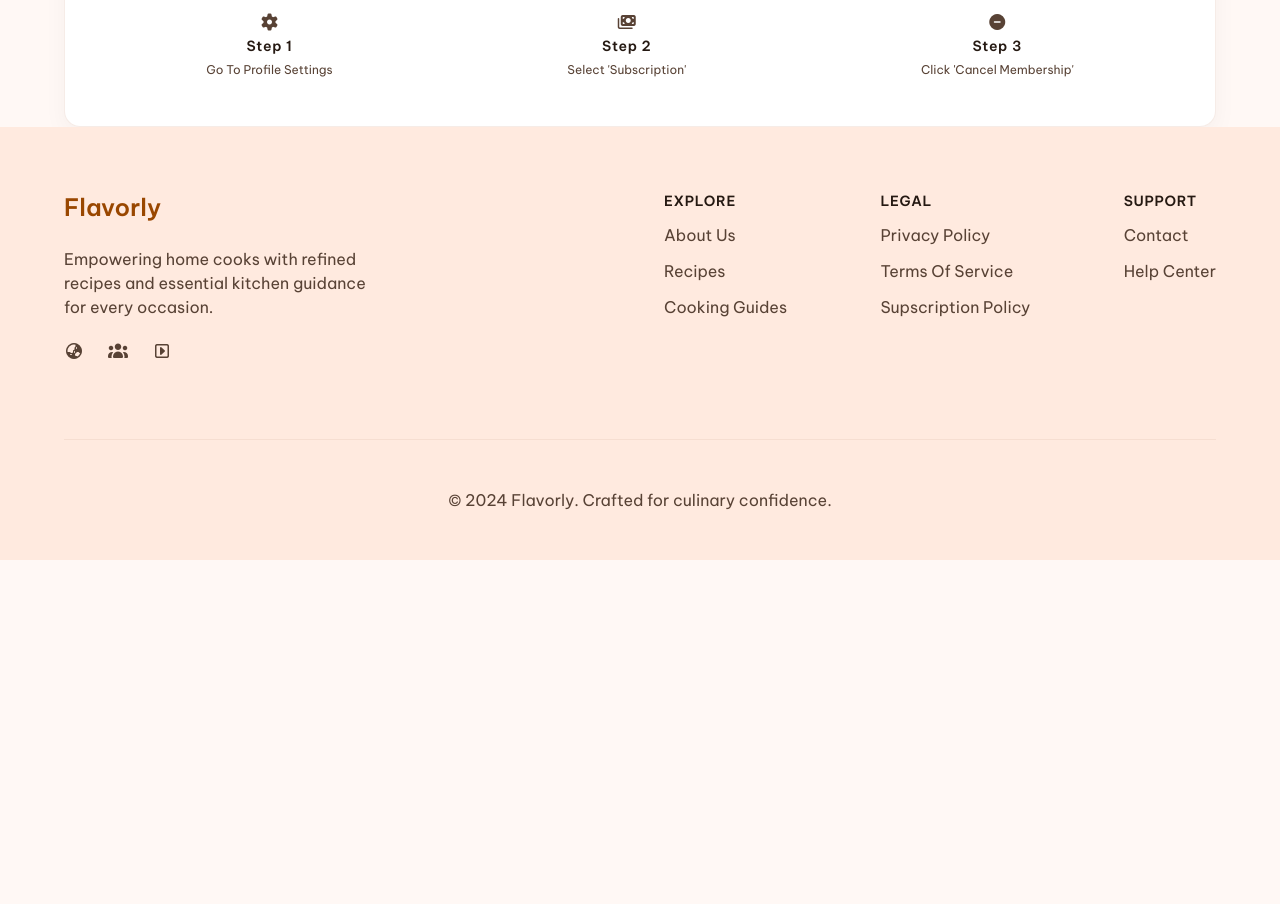
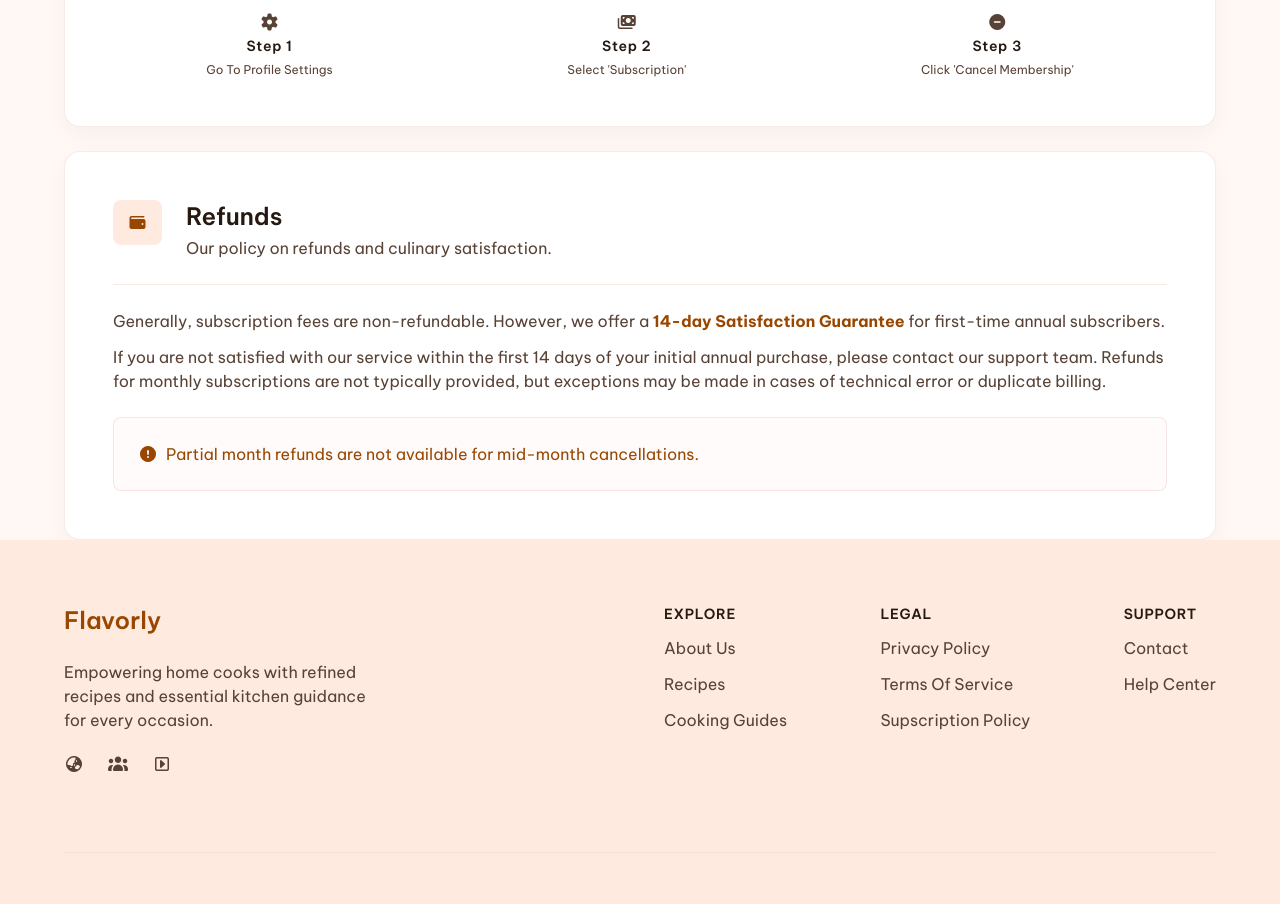
Before and after one commit to AnsamRihan/Flavorly, a React (Vite) app: page /subscriptionPolicy in a window 1280 px wide. Shown: the part 1400-2304 px from the top of the page. Before the commit the page ends 1960 px from the top, so only its background shows below. Built offline with nearby package versions, Linux system fonts and the light colour scheme.

Commit message:
create Refund section in subscription policy page

```diff
--- a/src/pages/SubscriptionPolicy.jsx
+++ b/src/pages/SubscriptionPolicy.jsx
@@ -135,7 +135,7 @@ export default function SubscriptionPolicy() {
                 <i class="fa-regular fa-circle-check text-primary pt-0.5"></i>
 
                 <p className='text-sm sm:text-base'>
-                  <span className='text-heading-foreground font-bold'>Automatic Renewal:</span>
+                  <span className='text-heading-foreground font-bold'>Automatic Renewal:{" "}</span>
                   All subscriptions renew automatically at the end of each billing period
                   (monthly or annually) unless cancelled.
                 </p>
@@ -145,7 +145,7 @@ export default function SubscriptionPolicy() {
                 <i class="fa-regular fa-circle-check text-primary pt-0.5"></i>
 
                 <p className='text-sm sm:text-base'>
-                  <span className='text-heading-foreground font-bold'>Payment Methods:</span>
+                  <span className='text-heading-foreground font-bold'>Payment Methods:{" "}</span>
                   We accept major credit cards, PayPal, and digital wallets. Your payment method will
                   be charged on the first day of your billing cycle.
                 </p>
@@ -155,7 +155,7 @@ export default function SubscriptionPolicy() {
                 <i class="fa-regular fa-circle-check text-primary pt-0.5"></i>
 
                 <p className='text-sm sm:text-base'>
-                  <span className='text-heading-foreground font-bold'>Price Adjustments:</span>
+                  <span className='text-heading-foreground font-bold'>Price Adjustments:{" "}</span>
                   We reserve the right to change our pricing. Any price increases will only
                   apply to the next billing cycle following notification.
                 </p>
@@ -238,6 +238,61 @@ export default function SubscriptionPolicy() {
           </div>
         </div>
       </section>
+
+      {/*Refunds Section */}
+      <section className='pt-6'>
+        <div className="container">
+          <div className='p-6 sm:p-12 bg-white rounded-2xl border border-[#E0C0AF]/30 shadow-[0_8px_24px_0_#2222220A]
+          stack items-start gap-6'>
+
+            {/*section title */}
+            <div className='w-full flex items-start justify-start gap-2 xxs:gap-6 pb-6 border-b border-[#E0C0AF]/30'>
+
+              <div className='rounded-lg bg-bg-tertiary p-2 xxs:p-[14.5px] center text-primary text-xs xxs:text-base'>
+                <i className="fa-solid fa-wallet"></i>
+              </div>
+
+              <div className='stack items-start gap-1'>
+                <h2 className='capitalize text-heading-foreground text-xl xxs:text-2xl font-semibold'>
+                  Refunds
+                </h2>
+                <p className='text-sm sm:text-base'>
+                  Our policy on refunds and culinary satisfaction.
+                </p>
+              </div>
+
+            </div>
+
+            {/*section info*/}
+            <div className='w-full stack items-start gap-3'>
+
+              <p className='text-sm sm:text-base'>
+                Generally, subscription fees are non-refundable. However, we offer a{" "}
+                <span className='text-primary font-bold'>
+                   14-day Satisfaction Guarantee{" "}
+                </span>
+                for first-time annual subscribers.
+              </p>
+
+              <p className='text-sm sm:text-base'>
+                If you are not satisfied with our service within the first 14 days of your initial annual purchase,
+                please contact our support team. Refunds for monthly subscriptions are not typically provided, but
+                exceptions may be made in cases of technical error or duplicate billing.
+              </p>
+
+              <div className='mt-3 w-full p-3 xxs:p-6 rounded-lg bg-[#FFDAD6]/10 border border-[#BA1A1A]/10
+              flex gap-2 text-primary text-sm sm:text-base'>
+                <i class="fa-solid fa-circle-exclamation pt-1"></i>
+                <p>
+                  Partial month refunds are not available for mid-month cancellations.
+                </p>
+              </div>
+
+            </div>
+
+          </div>
+        </div>
+      </section>
     </>
   )
 }
```
